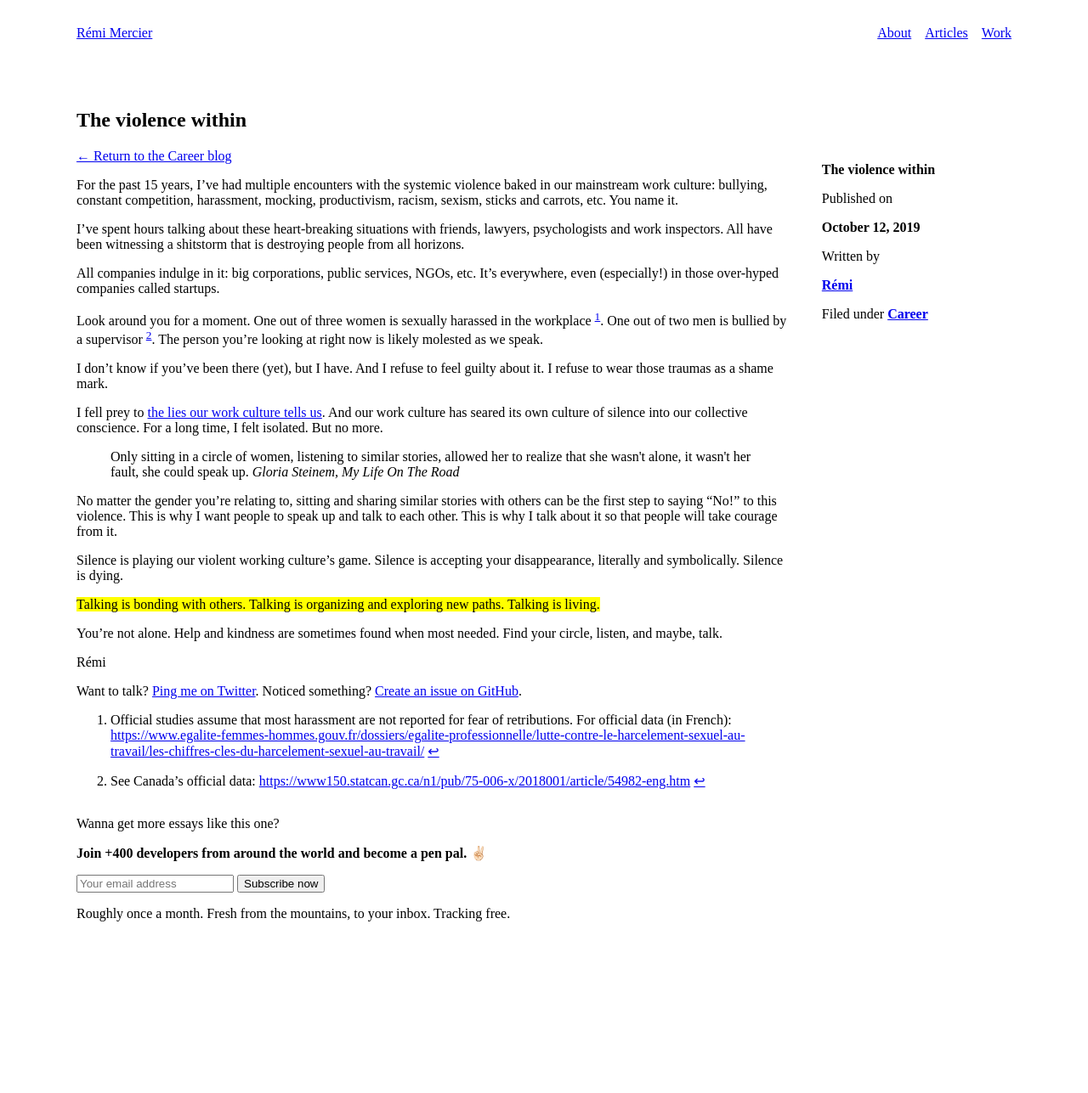
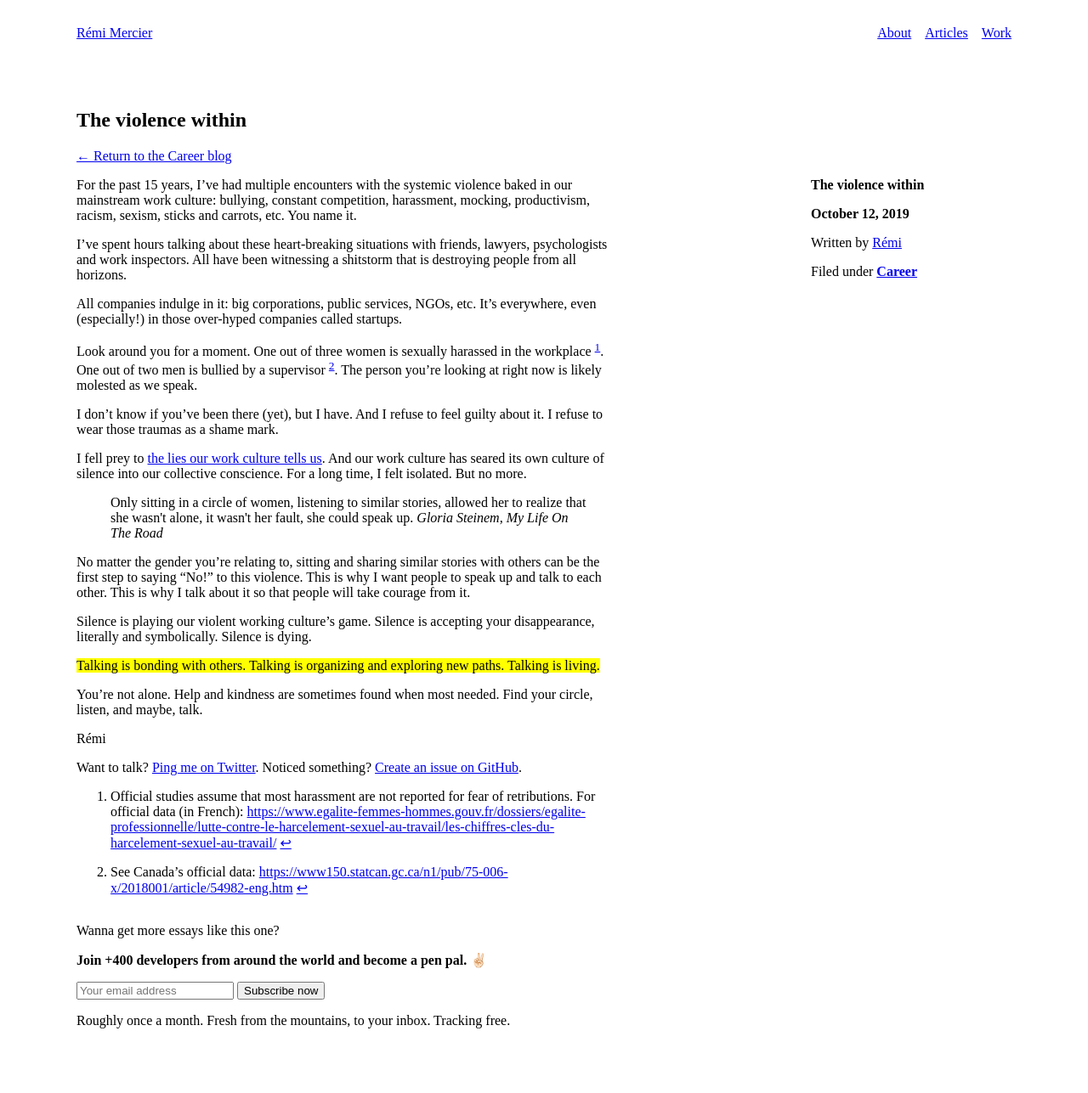
Before and after one commit to merciremi/remicodes, a Jekyll site: the page built from _posts/2019-10-12-the-violence-within.md, in a window 1280 px wide. Shown: the whole page at 85% size. Built offline with Jekyll 4.4.1, drawn with Linux system fonts in a browser that asks for light colours; before the commit the page ends 1161 px from its top, so only the background shows below that.

Commit message:
Add toc to posts

```diff
--- a/Gemfile
+++ b/Gemfile
@@ -20,11 +20,12 @@
 
 # If you have any plugins, put them here!
 group :jekyll_plugins do
-  gem "jekyll-feed"
   gem 'jekyll-compose'
   gem 'jekyll-cover', git: 'https://github.com/merciremi/jekyll-cover.git', branch: 'main'
+  gem 'jekyll-feed'
+  gem 'jekyll-paginate'
   gem 'jekyll-redirect-from'
-  gem "jekyll-paginate"
+  gem 'jekyll-toc'
 end
 
 # Windows does not include zoneinfo files, so bundle the tzinfo-data gem
--- a/_config.yml
+++ b/_config.yml
@@ -55,6 +55,12 @@
       permalink:
       category:
       cover_image:
+      toc: true
+
+toc:
+  min_level: 1
+  max_level: 3
+  ordered_list: true
 
 # Build settings
 include: ['_pages', '_data']
@@ -66,6 +72,7 @@
   - jekyll-feed
   - jekyll-redirect-from
   - jekyll-paginate
+  - jekyll-toc
 whitelist:
   - jekyll-redirect-from
 paginate: 20
--- a/_layouts/post.html
+++ b/_layouts/post.html
@@ -3,14 +3,16 @@
 ---
 
 <article class="post">
-  <h1>{{ page.title }}</h1>
+  <div class="post--title">
+    <h1>{{ page.title }}</h1>
+    {% unless page.lang == 'fr' %}
+      {% include breadcrumbs.html %}
+    {% endunless %}
+  </div>
+
   <div class="post--body">
     <section class="post--content">
-      {% unless page.lang == 'fr' %}
-        {% include breadcrumbs.html %}
-      {% endunless %}
-
-      {{ content }}
+      {{ content | inject_anchors }}
     </section>
 
     <aside class="post--information">
@@ -19,16 +21,17 @@
       </div>
       <div class="aside--meta">
         <div>
-          <p>Published on</p>
           <p><strong>{{ page.date | date: "%B %-d, %Y" }}</strong></p>
         </div>
         <div>
-          <p>Written by</p>
-          <p><strong><a href="https://ruby.social/@remi" target="_blank">{{ site.author | split: " " | first }}</a></strong></p>
+        <p>Written by <a href="https://ruby.social/@remi" target="_blank">{{ site.author | split: " " | first }}</a></p>
         </div>
       </div>
       <div class="aside--tags">
         {% include tags.html %}
+      </div>
+      <div class="aside--toc">
+        {{ content | toc_only }}
       </div>
     </aside>
   </div>
--- a/css/main.css
+++ b/css/main.css
@@ -34,43 +34,30 @@
   padding: 60px 90px;
 }
 
-article.post h1 {
-  width: 95vw;
+article.page .page--body,
+article.post .post--body {
+  display: grid;
+  grid-template-columns: 50vw 20vw;
+  align-items: start;
+  gap: 14rem;
 }
 
-article.page .page--body,
-article .post--body {
-  display: grid;
-  grid-template-columns: 66vw 1fr;
-  align-items: start;
-  gap: 2rem;
+.aside--toc ol,
+.aside--toc ul {
+  padding: 0;
+  list-style-position: inside;
 }
 
 /* Home */
 
 .home--hero {
-  display: grid;
+  /*display: grid;
   grid-template-columns: 4fr 1fr;
   align-items: start;
-  gap: 2em;
-}
-
-.home--hero-text {
-}
-
-.home--hero-photo {
-}
-
-.home--hero-photo img {
-  width: 100%;
-  max-width: 320px;
-  display: block;
+  gap: 2em;*/
 }
 
 .home--latest {
   display: grid;
   grid-template-columns: 1fr 1fr;
 }
-
-.home--hero-secondary-text {
-}
```
Also changed, not shown: _posts/2026-03-11-indie-rails.md (+1 -0 lines), Gemfile.lock.
